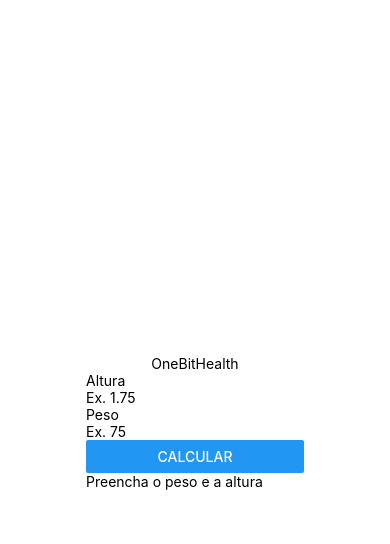
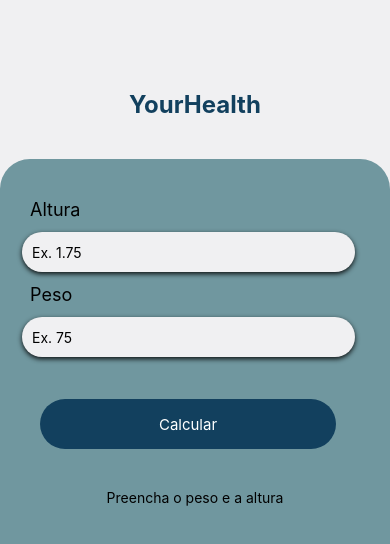
Before and after one commit to Rian-Fernandes/AppIMC, a React Native app: screen / in a window 390 px wide. Shown: the top 544 px of the page. Built offline with nearby package versions, Linux system fonts and the light colour scheme.

Commit message:
Estilizando demais componentes

```diff
--- a/App.js
+++ b/App.js
@@ -1,13 +1,13 @@
 
 import { StyleSheet, View } from 'react-native';
 import Title from './src/components/Title/title';
-import Main from './src/Main/Main';
+import Form from './src/components/Form/form';
 
 export default function App() {
   return (
     <View style={styles.container}>
       <Title/>
-      <Main/>
+      <Form/>
     </View>
   );
 }
@@ -15,8 +15,7 @@
 const styles = StyleSheet.create({
   container: {
     flex: 1,
-    backgroundColor: '#fff',
-    alignItems: 'center',
-    justifyContent: 'center',
+    backgroundColor: '#f0f0f2',
+    paddingTop:80,
   },
 });
--- a/src/Main/Main.js
+++ /dev/null
@@ -1,10 +0,0 @@
-import React from "react";
-import { View, Text } from "react-native";
-import Form from "../components/Form/form";
-export default function Main(){
-    return(
-        <View>
-            <Form/>
-        </View>
-    )
-}
--- a/src/components/Form/form.js
+++ b/src/components/Form/form.js
@@ -1,6 +1,7 @@
 import React, {useState} from "react";
-import { View, Text, TextInput, Button } from "react-native";
+import { View, Text, TextInput, TouchableOpacity } from "react-native";
 import ResultImc from "./ResultImc/resultimc";
+import styles from "./style";
 
 export default function Form(){
 
@@ -29,25 +30,31 @@
     }
 
     return(
-        <View>
-            <View>
-                <Text>Altura</Text>
+        <View style={styles.formContext}>
+            <View style={styles.form}>
+                <Text style={styles.formLabel}>Altura</Text>
                 <TextInput
+                style={styles.input}
                 onChangeText={setHeight}
                 value={height}
                 placeholder="Ex. 1.75"
                 keyboardType="numeric"
                 />
-                <Text>Peso</Text>
+                <Text style={styles.formLabel}>Peso</Text>
                 <TextInput
+                style={styles.input}
                 onChangeText={setWeight}
                 value={weight}
                 placeholder="Ex. 75"
                 keyboardType="numeric"
                 />
-                <Button
-                onPress={() => validationImc()}
-                title={textButton}/>
+                <TouchableOpacity
+                style={styles.buttonCalulator}
+                onPress={() =>{
+                 validationImc()
+               }}>
+               <Text style={styles.textButtonCalcular}>{textButton}</Text>
+               </TouchableOpacity>
             </View>
             <ResultImc messageResultImc={messageImc} ResultImc={imc}/>
         </View>
--- /dev/null
+++ b/src/components/Form/style.js
@@ -0,0 +1,64 @@
+import { StyleSheet } from "react-native"
+const styles = StyleSheet.create({
+    formContext:{
+        width:"100%",
+        height:"100%",
+        bottom:0,
+        backgroundColor:"#70979f",
+        alignItems:"center",
+        borderTopLeftRadius:30,
+        borderTopRightRadius:30,
+        marginTop: 30,
+    },
+
+    form:{
+        width:"100%",
+        height: "auto",
+        marginTop:30,
+        padding:10,
+    },
+
+    formLabel:{
+        color:"#000000",
+        fontSize:18,
+        paddingLeft: 20,
+    },
+
+    input:{
+        width:"90%",
+        borderRadius:50,
+        backgroundColor: "#f0f0f2",
+        height:40,
+        margin:12,
+        paddingLeft:10,
+        shadowColor: "#000",
+  shadowOffset: {
+    width: 0,
+    height: 2,
+  },
+  shadowOpacity: 0.9,
+  shadowRadius: 5,
+  elevation: 10,
+
+    },
+
+    buttonCalulator:{
+        borderRadius: 50,
+        alignItems: "center",
+        justifyContent:"center",
+        width:"80%",
+        backgroundColor:"#12405e",
+        paddingTop: 14,
+        paddingBottom: 14,
+        margin:30,
+        height: 50
+    },
+
+    textButtonCalcular:{
+        fontSize:15,
+        color:"#ffffff",
+    }
+
+})
+
+export default styles
--- /dev/null
+++ b/src/components/Title/style.js
@@ -0,0 +1,17 @@
+import { StyleSheet } from "react-native";
+
+const styles = StyleSheet.create({
+    boxTitle:{
+        alignItems:"center",
+        justifyContent:"center",
+        padding: 10,
+    },
+
+    textTitle:{
+        color:"#12405e",
+        fontSize: 24,
+        fontWeight: "bold",
+    }
+})
+
+export default styles
--- a/src/components/Title/title.js
+++ b/src/components/Title/title.js
@@ -1,10 +1,11 @@
 import React from "react";
 import { View, Text } from "react-native";
+import styles from "./style";
 
 export default function Title(){
     return(
-        <View>
-            <Text>OneBitHealth</Text>
+        <View style={styles.boxTitle}>
+            <Text style={styles.textTitle}>YourHealth</Text>
         </View>
     )
 }
```
Also changed, not shown: src/components/Form/ResultImc/style.js (added).
